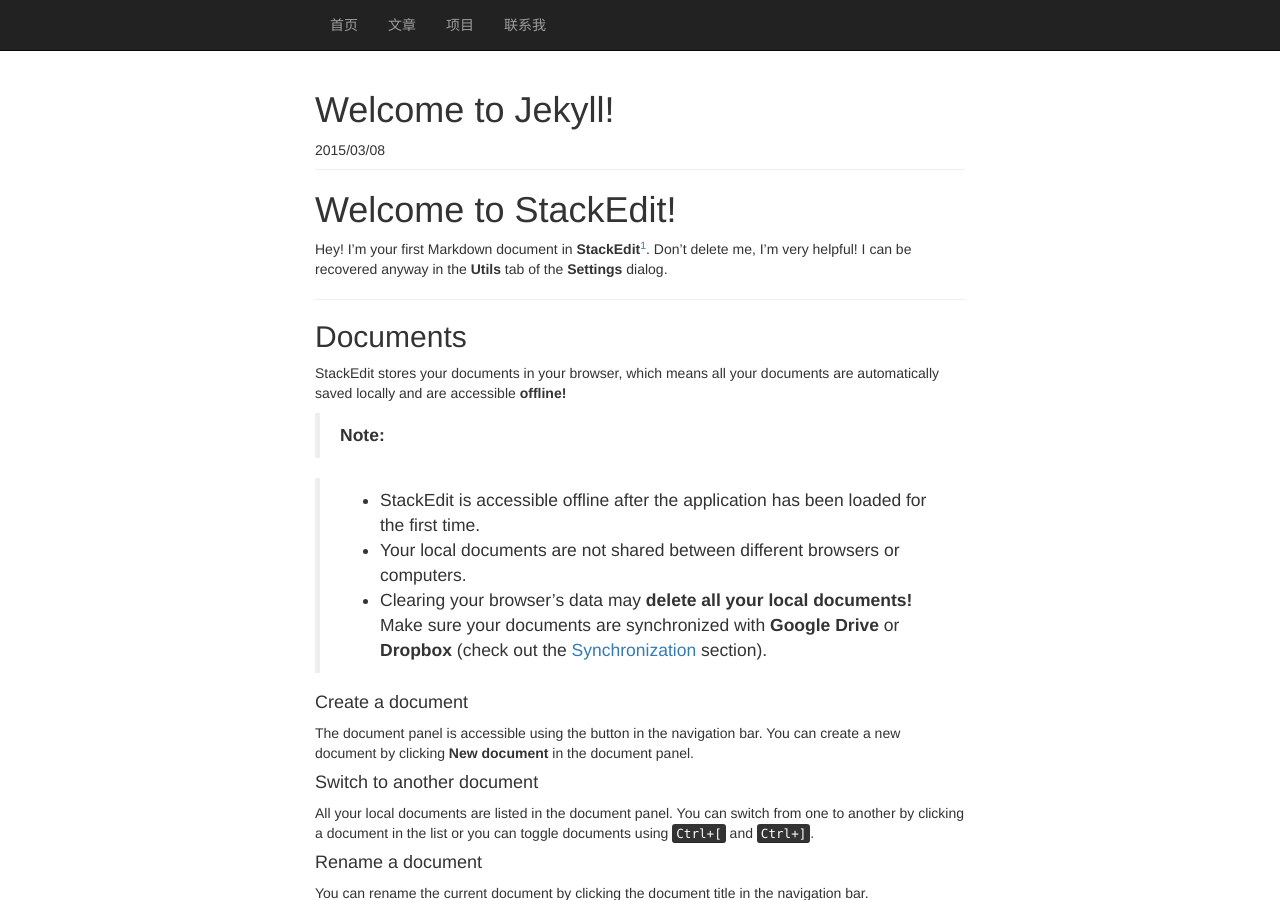
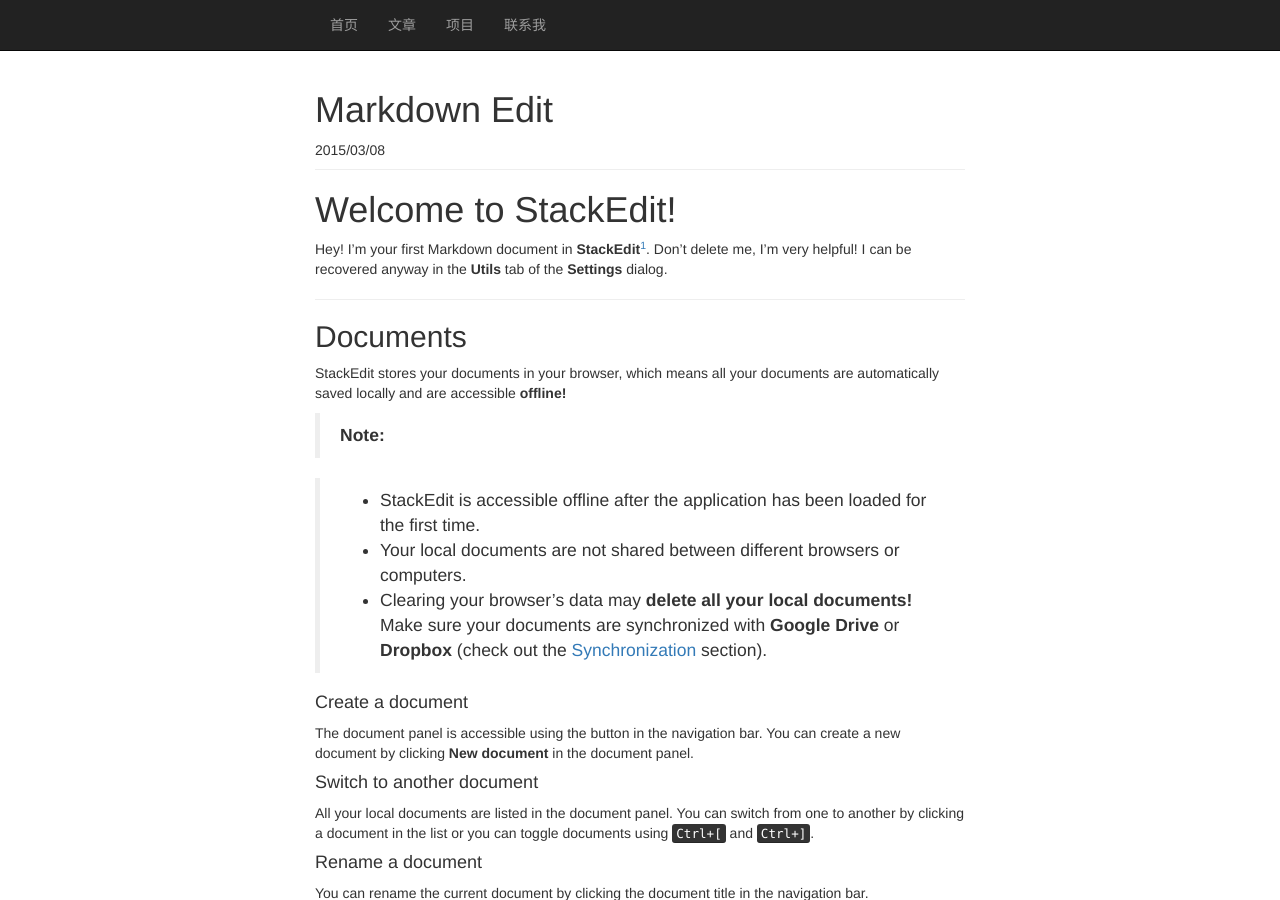
Before and after one commit to jinchangle/xiashuangxi.github.io, a Jekyll site: the page built from _posts/2015-05-12-MarkDown.md, in a window 1280 px wide and 900 px high. Built offline with Jekyll 4.4.1, drawn with Linux system fonts in a browser that asks for light colours.

Commit message:
Please enter the commit message for your changes. Lines starting  with '' will be ignored, and an empty message aborts the commit.  On branch master  Your branch is up-to-date with 'origin/master'.
 Changes to be committed:
	modified:   _posts/2015-05-12-MarkDown.md

```diff
--- a/_posts/2015-05-12-MarkDown.md
+++ b/_posts/2015-05-12-MarkDown.md
@@ -1,6 +1,6 @@
 ---
 layout: post
-title:  "Welcome to Jekyll!"
+title:  "Markdown Edit"
 date:   2015-03-08 22:21:49
 categories: Jekyll Update
 tags: Jekyll Update
```
